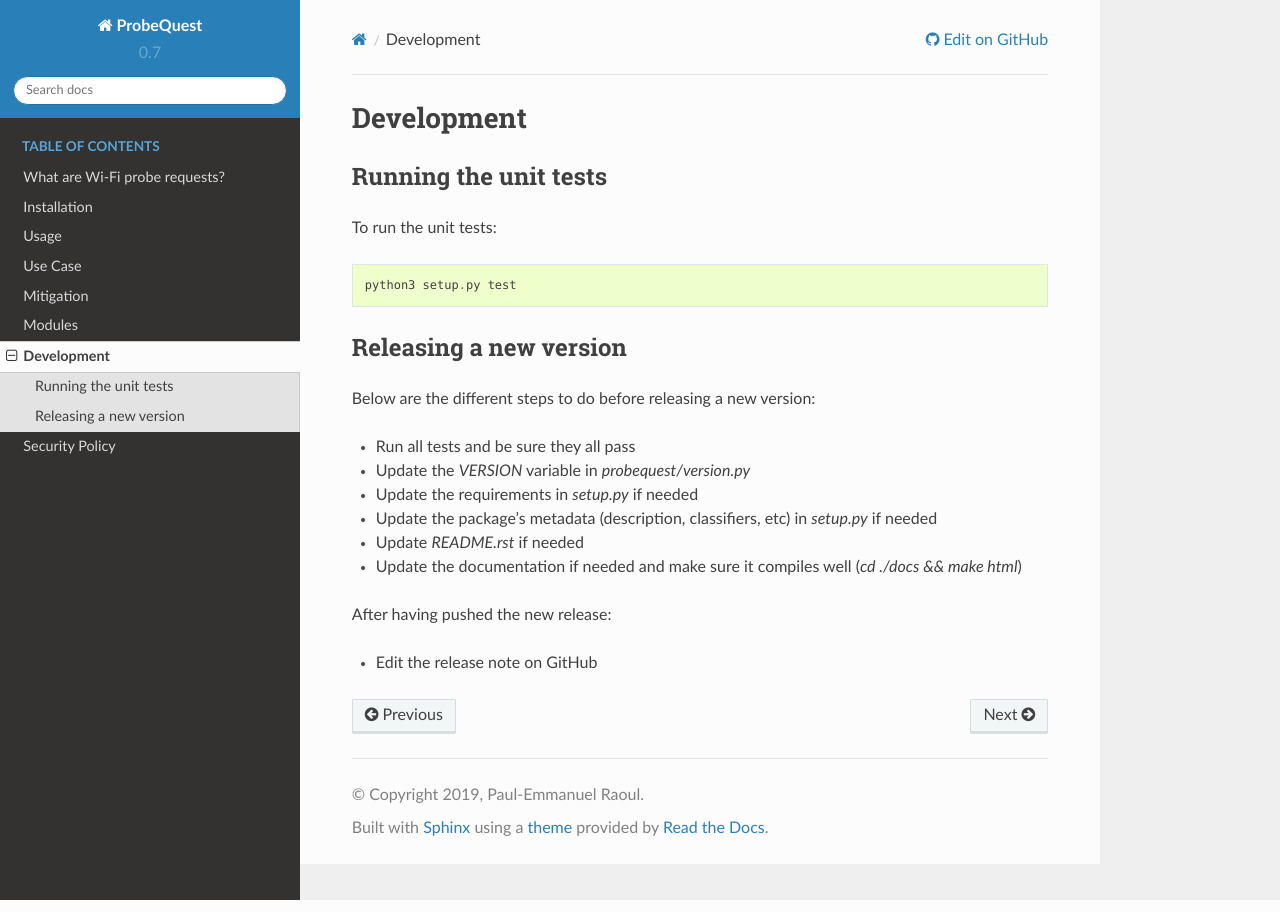
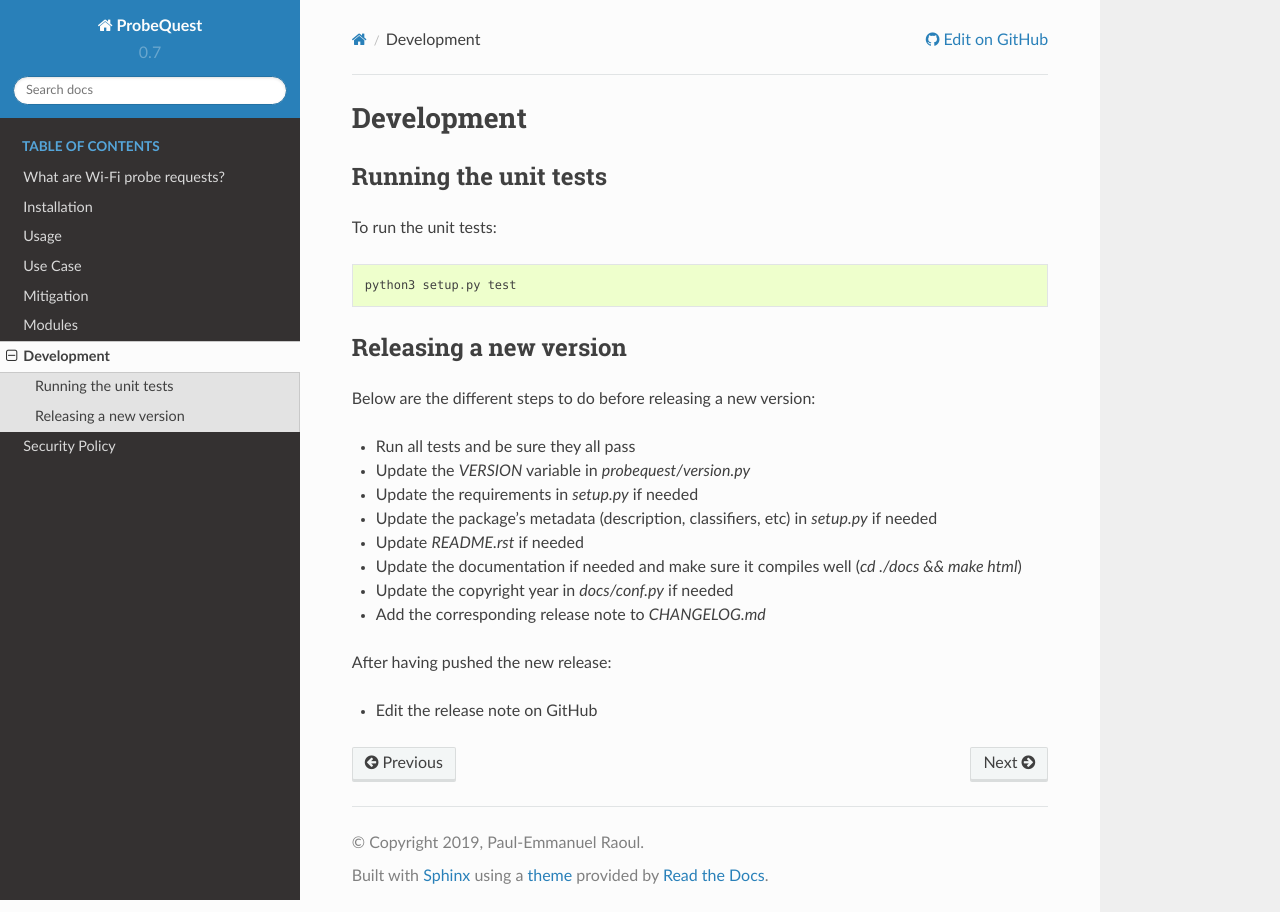
Before and after one commit to SkypLabs/probequest, a Sphinx documentation site: the page built from docs/development.rst, in a window 1280 px wide. Built offline with Sphinx 7.4.7 and the Read the Docs theme 2.0.0, drawn with Linux system fonts in a browser that asks for light colours.

Commit message:
Update the 'Releasing a new version' instructions

```diff
--- a/docs/development.rst
+++ b/docs/development.rst
@@ -23,6 +23,8 @@ Below are the different steps to do before releasing a new version:
 - Update the package's metadata (description, classifiers, etc) in `setup.py` if needed
 - Update `README.rst` if needed
 - Update the documentation if needed and make sure it compiles well (`cd ./docs && make html`)
+- Update the copyright year in `docs/conf.py` if needed
+- Add the corresponding release note to `CHANGELOG.md`
 
 After having pushed the new release:
 
```
